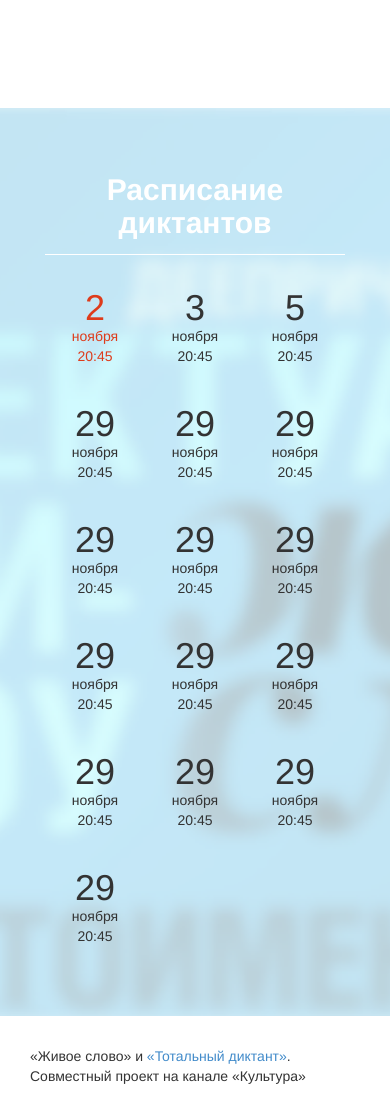
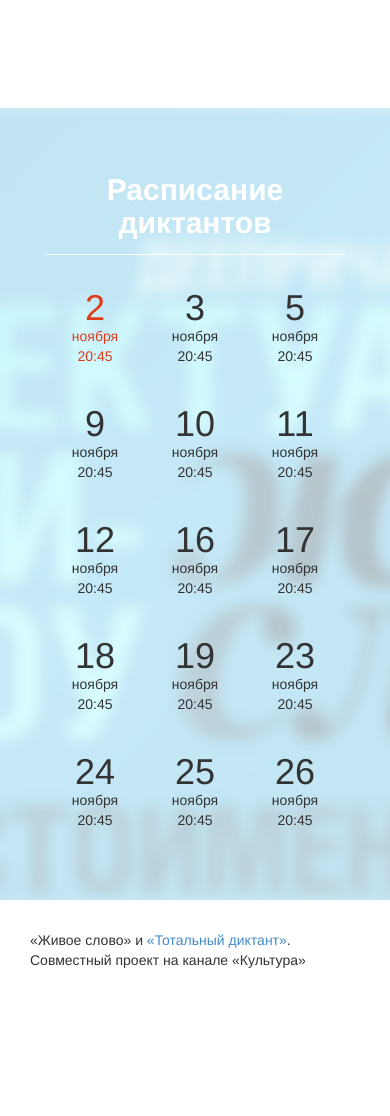
Before and after one commit to Alenush/zhivoeslovo, a Django app: page /zhivoeslovo/ in a window 390 px wide. Shown: the part 851-1967 px from the top of the page. After the commit the page ends 1819 px from the top, so only its background shows below. Run offline with Django 3.2, Linux system fonts and the light colour scheme; tables that the repository leaves empty hold one stand-in row (values such as "Sample post"); some libraries are stand-ins or nearby versions.

Commit message:
From cloud version.

```diff
--- a/templates/write_dict.html
+++ b/templates/write_dict.html
@@ -51,40 +51,40 @@
           <div class="row">
 
             <form role="form" class="col-sm-6" id = "exellentDictionForm" action="/zhivoeslovo/ajax/send_results/" method="GET">
+              <input type="hidden" name = "dict_id" value = "{{ dict_id }}">
               <div class="form-group"><p>Если Вы хотите участвовать в съемках программы в студии, заполните, пожалуйста, анкету.</p></div>
 
               <div class="form-group">
                 <label for="name">Имя</label>
-                <input type="text" class="form-control" id="name" name="username">
+                <input type="text" class="form-control" id="name" required  name="username">
               </div>
               <div class="form-group">
                 <label for="age">Возраст</label>
-                <input type="number" min="0" max="100" class="form-control" id="age" name="age">
+                <input type="number" min="0" max="100" class="form-control" required  id="age" name="age">
               </div>
               <div class="form-group">
                 <div><label>Пол</label></div>
-                <label class="radio-inline"><input type="radio" value="male" name="sex">мужской</label>
-                <label class="radio-inline"><input type="radio" value="female" name="sex">женский</label>
+                <label class="radio-inline"><input type="radio" value="male" required  name="sex">мужской</label>
+                <label class="radio-inline"><input type="radio" value="female" required name="sex">женский</label>
               </div>
               <div class="form-group">
                 <label for="city">Город</label>
-                <input type="text" class="form-control" id="city" name="city">
-              </div>
+                <input type="text" class="form-control" id="city" required name="city"
               <div class="form-group">
                 <label for="edu">Образование</label>
-                <input type="text" class="form-control" id="edu" name="edu">
+                <input type="text" class="form-control" id="edu" required name="edu">
               </div>
-              <div class="form-group">
+               <div class="form-group">
                 <label for="prof">Профессия</label>
-                <input type="text" class="form-control" id="prof" name="prof">
+                <input type="text" class="form-control" id="prof" required name="prof">
               </div>
               <div class="form-group">
                 <label for="email">Адрес электронной службы</label>
-                <input type="email" class="form-control" id="email" name="email">
+                <input type="email" class="form-control" id="email" required name="email">
               </div>
               <div class="form-group">
                 <label for="key">Код</label>
-                <input type="text" class="form-control" id="key" name="confirmation" readonly>
+                <input type="text" class="form-control" id="key" required name="confirmation" readonly>
               </div>
               <button type="submit" class="white btn btn-danger button" id="pers_data_submit">Отправить</button>
             </form>
@@ -129,8 +129,8 @@
              <div class="col-lg-6 col-md-6 col-md-offset-0 col-sm-8 col-sm-offset-2">
               <form  id = "dictionForm" action="/zhivoeslovo/ajax/results/" method="GET">
                 {% csrf_token %}
-                <input type="hidden" name = "{{ dict_id }}">
-                <textarea name ="dict_text" class="col-xs-12" spellcheck="false" id="custom_text" placeholder="пишите диктант здесь"></textarea>
+                <input type="hidden" name = "dict_id" value = "{{ dict_id }}">
+                <textarea name ="dict_text" class="col-xs-12" spellcheck="false" id="custom_text" required placeholder="пишите диктант здесь"></textarea>
                 <button type="submit" class="white btn btn-danger button bold" id="submit" data-effect="mfp-zoom-in">
                   <div  class="inline">
                     <p>Проверить</p>
@@ -147,24 +147,23 @@
           <div class="container">
               <div class="row">
                   <div class="col-md-8 col-md-offset-2 calendar">
-                  <script> var next_date = "{{ next_date}}";var next_id = "{{next_id}}";var next_month = "{{ next_month }}";var next_time="{{next_time}}" ;</script>
+                  <script> var all_dict = "{{ list_of_dict }}"; var next_date = "{{ next_date}}";var next_id = "{{next_id}}";var next_month = "{{ next_month }}";var next_time = "{{next_time}}" ;</script>
                   <h2 class=" timetable">Расписание диктантов</h2>
-                  <div class="col-md-2 col-xs-4 center red"><p class="date">2</p><p>ноября</p><p>20:45</p></div>
+                  <div class="col-md-2 col-xs-4 center"><p class="date">2</p><p>ноября</p><p>20:45</p></div>
                   <div class="col-md-2 col-xs-4 center"><p class="date">3</p><p>ноября</p><p>20:45</p></div>
                   <div class="col-md-2 col-xs-4 center"><p class="date">5</p><p>ноября</p><p>20:45</p></div>
-                  <div class="col-md-2 col-xs-4 center"><p class="date">29</p><p>ноября</p><p>20:45</p></div>
-                  <div class="col-md-2 col-xs-4 center"><p class="date">29</p><p>ноября</p><p>20:45</p></div>
-                  <div class="col-md-2 col-xs-4 center"><p class="date">29</p><p>ноября</p><p>20:45</p></div>
-                  <div class="col-md-2 col-xs-4 center"><p class="date">29</p><p>ноября</p><p>20:45</p></div>
-                  <div class="col-md-2 col-xs-4 center"><p class="date">29</p><p>ноября</p><p>20:45</p></div>
-                  <div class="col-md-2 col-xs-4 center"><p class="date">29</p><p>ноября</p><p>20:45</p></div>
-                  <div class="col-md-2 col-xs-4 center"><p class="date">29</p><p>ноября</p><p>20:45</p></div>
-                  <div class="col-md-2 col-xs-4 center"><p class="date">29</p><p>ноября</p><p>20:45</p></div>
-                  <div class="col-md-2 col-xs-4 center"><p class="date">29</p><p>ноября</p><p>20:45</p></div>
-                  <div class="col-md-2 col-xs-4 center"><p class="date">29</p><p>ноября</p><p>20:45</p></div>
-                  <div class="col-md-2 col-xs-4 center"><p class="date">29</p><p>ноября</p><p>20:45</p></div>
-                  <div class="col-md-2 col-xs-4 center"><p class="date">29</p><p>ноября</p><p>20:45</p></div>
-                  <div class="col-md-2 col-xs-4 center"><p class="date">29</p><p>ноября</p><p>20:45</p></div>
+                  <div class="col-md-2 col-xs-4 center"><p class="date">9</p><p>ноября</p><p>20:45</p></div>
+                  <div class="col-md-2 col-xs-4 center"><p class="date">10</p><p>ноября</p><p>20:45</p></div>
+                  <div class="col-md-2 col-xs-4 center"><p class="date">11</p><p>ноября</p><p>20:45</p></div>
+                  <div class="col-md-2 col-xs-4 center"><p class="date">12</p><p>ноября</p><p>20:45</p></div>
+                  <div class="col-md-2 col-xs-4 center"><p class="date">16</p><p>ноября</p><p>20:45</p></div>
+                  <div class="col-md-2 col-xs-4 center"><p class="date">17</p><p>ноября</p><p>20:45</p></div>
+                  <div class="col-md-2 col-xs-4 center"><p class="date">18</p><p>ноября</p><p>20:45</p></div>
+                  <div class="col-md-2 col-xs-4 center"><p class="date">19</p><p>ноября</p><p>20:45</p></div>
+                  <div class="col-md-2 col-xs-4 center"><p class="date">23</p><p>ноября</p><p>20:45</p></div>
+                  <div class="col-md-2 col-xs-4 center"><p class="date">24</p><p>ноября</p><p>20:45</p></div>
+                  <div class="col-md-2 col-xs-4 center"><p class="date">25</p><p>ноября</p><p>20:45</p></div>
+                  <div class="col-md-2 col-xs-4 center"><p class="date">26</p><p>ноября</p><p>20:45</p></div>
                 </div>
             </div>
           </div>
--- a/zh_slovo/models.py
+++ b/zh_slovo/models.py
@@ -36,7 +36,7 @@ class Answer_user(models.Model):
     )
     dict_id = models.IntegerField(null=True) #link to dict_id
     user_text = models.CharField(max_length=500)
-    username = models.CharField(max_length=100)
+    username = models.CharField(max_length=100,null=True)
     id_hash = models.CharField(max_length=200)
     email = models.EmailField(null=True)
     age = models.IntegerField(null=True)
--- a/zh_slovo/static/zh_slovo/css/style.css
+++ b/zh_slovo/static/zh_slovo/css/style.css
@@ -164,11 +164,11 @@ p{
 }
 
 .OR{
-  color:#de3b1b;;
+  color:#de3b1b;
   cursor:pointer;
 }
 
 .orthoErrorsInOriginText{
-  border-bottom:1px dotted red;
+  border-bottom:1px dotted #de3b1b;
   cursor: pointer;
 }
--- a/zh_slovo/static/zh_slovo/js/antonJS.js
+++ b/zh_slovo/static/zh_slovo/js/antonJS.js
@@ -2,13 +2,10 @@
 //===отправка и получение формы js, потом будет склеин с основным файлом по js===//
 //===============================================================================//
 
-if (window.jQuery) {
-  console.log("Jquery подключен!");
-}
-
 $( document ).ready(function() {
     inform();
     sendFormToServer();
+    calendar();
 });
 
 function inform(){
@@ -16,13 +13,48 @@ function inform(){
     console.log("дата следующего диктанта: " + next_date);
     console.log("месяц следующего диктанта: " + next_month);
     console.log("время следующего диктанта: " + next_time);
+    console.log("список всех диктантов: " + all_dict);
 
-    var monthWord = ["января","февраля","марта","апреля","мая","июня","июля","августа","сентября","октября","ноября","декабря"]
-    monthWord[next_month];
-    console.log("тест месяца" + monthWord[next_month]);
+    //console.log( newAll_dict2 );
+
+    var monthWord = ["января","февраля","марта","апреля","мая","июня","июля","августа","сентября","октября","ноября","декабря"];
+    next_month = monthWord[next_month -1];
+
 }
 
-function sendFormToServer(){ //основная форма
+function calendar(){
+
+    var monthWord = ["января","февраля","марта","апреля","мая","июня","июля","августа","сентября","октября","ноября","декабря"];
+    var newStorageOfDatesOfDictations = [];
+    var newAlldict = $.parseJSON( all_dict );
+    var $allElementsOfCalendar = $(".calendar").find("div");
+
+    console.log( $allElementsOfCalendar );
+    console.dir( newAlldict );
+
+    for(var i = 0; i < newAlldict.length ;i++){ //преобразую данные с сервера в нормальный вид
+        var temprory = {};
+        temprory.dateNumber = newAlldict[i][0];
+        temprory.dateMonth = monthWord[ newAlldict[i][1]-1 ];
+        temprory.year = newAlldict[i][2];
+        temprory.time = newAlldict[i][3] + ":" +newAlldict[i][4];
+        temprory.dictationId = newAlldict[i][5];
+
+        newStorageOfDatesOfDictations.push( temprory );
+    }
+    for(var i = 0; i < newStorageOfDatesOfDictations.length; i++){ //пройтись по датам в календаре и добавить им уникальный idномер диктанта
+        $allElementsOfCalendar[i].id = "DictationCalendarId" + newStorageOfDatesOfDictations[i].dictationId;
+    }
+    $(".calendar").find("#DictationCalendarId" + next_id).addClass("red"); //добавить красный цвет в календаре след. диктанту
+
+    // for(var i = 0; i < $allElementsOfCalendar.length; i++){
+    //     // $allElementsOfCalendar[i].children[0].innerText = "";
+    //     // $allElementsOfCalendar[i].children[1].innerText = "";
+    //     // $allElementsOfCalendar[i].children[2].innerText = "";
+    // }
+}
+
+function sendFormToServer(){ //основная форма ajax отправки данных
     var $mark = $("#mark"),
         $orthoErrors = $("#orthoErrors"),
         $punctErrors = $("#punctErrors"),
@@ -41,7 +73,6 @@ function sendFormToServer(){ //основная форма
         $('#dictionForm').submit();
         $('.dictation').hide();
         $('.preload').removeClass('hide');
-        console.log( $("#dictionForm").serialize() );
     });
 
     $('#dictionForm').submit(function(event){ //обрабатываем событие submit
@@ -61,14 +92,14 @@ function sendFormToServer(){ //основная форма
                 $(".mersy").removeClass("hide");
 
                 $idKey.val(data.confirmation);
-                $nextTime.text(next_time);
+
             } else if(data.grade < 3){
+
                 $(".preload").addClass("hide");
                 $('.dictation').addClass("hide");
                 $(".sm").removeClass("hide");
                 $(".mersy").removeClass("hide");
 
-                $nextTime.text(next_time);
             } else {
                 // console.log(data.markup);
 
@@ -146,7 +177,8 @@ function sendFormToServer(){ //основная форма
                 $("#setOfRules0").css("display", "block");
             }
 
-            $nextTime.text(next_time); //указываю время в часах следующего диктанта в html
+            $nextTime.text(next_time); //указываю время в часах следующего диктанта в html на всех страницах
+            $nextDataTime.text(next_date + " " +next_month);
         })
         .error(function(data) {
             console.log("Ошибка выполнения ajax");
@@ -154,15 +186,14 @@ function sendFormToServer(){ //основная форма
         });
     });
 
-    $('#exellentDictionForm').submit(function(event){
-        event.preventDefault();
-        $.getJSON("/zhivoeslovo/ajax/send_results/", $("#exellentDictionForm").serialize(), function(data){
-            console.log(data);
-            alert(data);
-            $(".preload").addClass("hide");
-        })
-        .error(function(data) {
-            console.log("Ошибка выполнения ajax");
-        });
-    });
+    // $('#exellentDictionForm').submit(function(event){
+    //     event.preventDefault();
+    //     $.getJSON("/zhivoeslovo/ajax/send_results/", $("#exellentDictionForm").serialize(), function(data){
+    //         console.log(data);
+    //         $(".preload").addClass("hide");
+    //     })
+    //     .error(function(data) {
+    //         console.log("Ошибка выполнения ajax");
+    //     });
+    // });
 }
--- a/zh_slovo/static/zh_slovo/js/main.js
+++ b/zh_slovo/static/zh_slovo/js/main.js
@@ -13,10 +13,7 @@ $(document).ready(function(){
     mainClass: 'mfp-fade',
     idClick: true
   });
-  $('#pers_data_submit').on("click", function(){
-    $('.exellent').hide();
-    $(".preload").removeClass("hide");
-  });
+
 
   /*$('#custom_text')[0].addEventListener('paste',function(event){
     event.preventDefault()
--- a/zh_slovo/urls.py
+++ b/zh_slovo/urls.py
@@ -10,5 +10,6 @@ urlpatterns = [
     url(r'^ajax/results/$', views.count_results, name='result_dict'),
     url(r'^ajax/send_results/$', views.send_good_result, name="send_result"),
     url(r'test/', views.test, name='test_json'),
-    url(r'anons/', views.anons, name='anons')
+    url(r'anons/', views.anons, name='anons'),
+    url(r'success/', views.success, name='success')
 ]
--- a/zh_slovo/views.py
+++ b/zh_slovo/views.py
@@ -11,7 +11,7 @@ import difflib, re, random, simplejson
 import math, datetime, time
 
 
-def check_errors_in_db(result): #add id_dict and text_user
+def check_errors_in_db(result, dict_id): #add id_dict and text_user
     """
     Find, where !=equal
     Function takes from diff resuls (array with ("equal, a1,a2, b1,b2") )
@@ -21,15 +21,15 @@ def check_errors_in_db(result): #add id_dict and text_user
     b1-b2 кусок беру - это \запятая\, проверяю, что это пунктуация и не равно тире. ?
     Добавляем ошибку и пишем - ЗДЕСЬ ОШИБКА ПУНКТАЦИОННАЯ
     """
-    dictation = Dict_text.objects.get(pk=1)
-    origin, dic_id = dictation.dic_origin_text, dictation.id
+    dictation = Dict_text.objects.get(id=dict_id)
+    origin = dictation.dic_origin_text
     errors = []
     for op, a1, a2, b1, b2 in result:
         if op != "equal":
             if a2 == a1: # при вставке мы хотим иметь непустой диапазон букв со стороны orig
                 a2 += 1
             for pos in range(a1, a2):
-                er_object = Errors_table.objects.filter(id_dict=dic_id,symbol_place_in_sent=pos)
+                er_object = Errors_table.objects.filter(id_dict=dict_id, symbol_place_in_sent=pos)
                 if len(er_object) != 0:
                     object_dic = er_object.values()[0]
                     tok_begin, tok_end = object_dic["token_border_begin"], object_dic["token_border_end"]
@@ -66,7 +66,6 @@ def token_borders2user(origin2user, errors):
         user_er_tokens.append((origin2user[error[1]], origin2user[error[2]]))
     print user_er_tokens
     return user_er_tokens
-
 
 def fill_user_arrays(user_borders, errors, dict_text):
     """
@@ -132,7 +131,6 @@ def collect_markup(parts_array, user_text):
     print "MARK UP: ", markup
     return markup
 
-
 def count_errors(markup):
     #- проходим по словарям, и считаем, сколько итоговых словарей содержат хотя бы одну орфографическую ошибку,
     # сколько хотя бы одну пунктуационную; эти числа и называем числом ошибок
@@ -147,7 +145,7 @@ def count_errors(markup):
     return OR, PU
 
 
-def diff_strings(user, origin):
+def diff_strings(user, origin, dict_id):
     """
     Function aligns two strings. and make everything
     :param sent1: sentence user
@@ -158,7 +156,7 @@ def diff_strings(user, origin):
     print u'\n'.join(u"{}: {}~{} {} / {}~{} {}".format(op, a1, a2, origin[a1:a2], b1, b2, user[b1:b2]) for op, a1, a2, b1, b2 in dif.get_opcodes())
     result = dif.get_opcodes()
     origin2user = orig_to_user(result) # dictionary of orig to user match
-    errors = check_errors_in_db(result) # array with (er_object, tok_begin, tok_end))
+    errors = check_errors_in_db(result, dict_id) # array with (er_object, tok_begin, tok_end))
     print "errors", errors
     user_borders = token_borders2user(origin2user, errors) # user tokens with errors
     print "borders", user_borders
@@ -213,7 +211,6 @@ def compare_date(now_day, now_month, day, month):
             elif day_left == 0: return 0
             else: return day_left
 
-
 def find_days_left(day, month, year):
     factor = 365*year + day+ 31*(month-1)+((year-1)/4)-(3/4*((year-1)/100+1))
     return factor
@@ -243,12 +240,13 @@ def select_date_time(object_dictionary):
     next_date_ar = dict_with_obj_dayleft[min_daysleft]
     return next_date_ar.data, next_date_ar.id
 
+
 def normalize_user_text(user_text):
     if user_text[0] == " ": user_text = user_text[1:]
     print user_text
     if user_text[-1] == " ": user_text = user_text[:-1]
     print user_text
-    user_text = user_text.replace("  "," ").replace("!",".").replace("...",".").replace("?",".").replace(" - ", " ")
+    user_text = user_text.replace("\n", "").replace("\r","").replace("  "," ").replace("!",".").replace("...",".").replace("?",".").replace(" - ", " ")
     print user_text
     return user_text
 
@@ -264,29 +262,30 @@ def begin_dict(request):
             string_of_date = str(date_info.data)
             date = string_of_date.split(" ")[0]
             time = string_of_date.split(" ")[1]
-            list_of_all_dict.append((date.split("-")[2],date.split("-")[1],date.split("-")[0], time[0:5], date_info.id))
             date_dictionary[date_info] = [date, time]
+            t1, t2 = time[0:2], time[3:5]
+            list_of_all_dict.append([int(date.split("-")[2]), int(date.split("-")[1]), int(date.split("-")[0]), int(t1), int(t2), date_info.id])
         next_date_time, next_id = select_date_time(date_dictionary)
         next_date = str(next_date_time).split(" ")[0]
         next_time = str(next_date_time).split(" ")[1]
         next_day, next_month = next_date.split("-")[2], next_date.split("-")[1]
-        dictation = Dict_text.objects.get(pk=1)
+        dictation = Dict_text.objects.get(id=next_id)
         link = dictation.video_link
         dict_name = dictation.dict_name
-        dict_id = 1
-        print "ALL_LIST_DICT", list_of_all_dict
+        print dictation, "Data_time", dict_name, "DICT_NAME"
         return render(request,'write_dict.html', {"video":link, "next_date":next_day, "next_month":next_month,
                                                   "next_time":next_time[0:5], "next_id":next_id,
-                                                  "dict_name":dict_name, "dict_id":dict_id,
+                                                  "dict_name":dict_name, "dict_id":next_id,
                                                   "list_of_dict":list_of_all_dict})
 
 
 def count_results(request):
     if request.method == 'GET':
         user_text = request.GET.get("dict_text")
+        dict_id = request.GET.get("dict_id")
         user_text = normalize_user_text(user_text)
-        original_text = Dict_text.objects.get(pk=1)
-        result, grade, or_er, p_er, markup = diff_strings(user_text, original_text.dic_origin_text)
+        original_text = Dict_text.objects.get(id=dict_id)
+        result, grade, or_er, p_er, markup = diff_strings(user_text, original_text.dic_origin_text, dict_id)
         user_hash = add_hash_number()
 
         user_info = Answer_user.objects.create(id_hash = user_hash, user_text = user_text, grade = int(grade))
@@ -305,19 +304,14 @@ def send_good_result(request):
         user_sex = request.GET.get("sex")
         user_city = request.GET.get("city")
         user_email = request.GET.get("email")
+        user_prof = request.GET.get("prof")
+        user_edu = request.GET.get("edu")
         user_hash = request.GET.get("confirmation")
-        user_edu = request.GET.get("edu")
-        user_prof = request.GET.get("prof")
-        print user_name, user_prof
-        print user_age, user_city
-        print user_hash, user_edu
-        print user_sex
+        dict_id = request.GET.get("dict_id")
         user = Answer_user.objects.get(id_hash=user_hash)
-        print "USER EXIST", user
-        user.username, user.age, user.sex, user.city, user.email = user_name, user_age, user_sex, user_city, user_email
+        user.username, user.age, user.sex, user.city, user.email, user.edu, user.prof, user.dict_id = user_name, user_age, user_sex, user_city, user_email, user_edu, user_prof, dict_id
         user.save()
-        json = {}
-        return HttpResponse(json, content_type='application/json')
+        return redirect('/zhivoeslovo/success/')
 
 
 def custom_404(request):
@@ -329,3 +323,6 @@ def test(request):
 
 def anons(request):
     return render(request,'anons.html')
+
+def success(request):
+    return render(request,'success.html')
```
Also changed, not shown: README.md.
